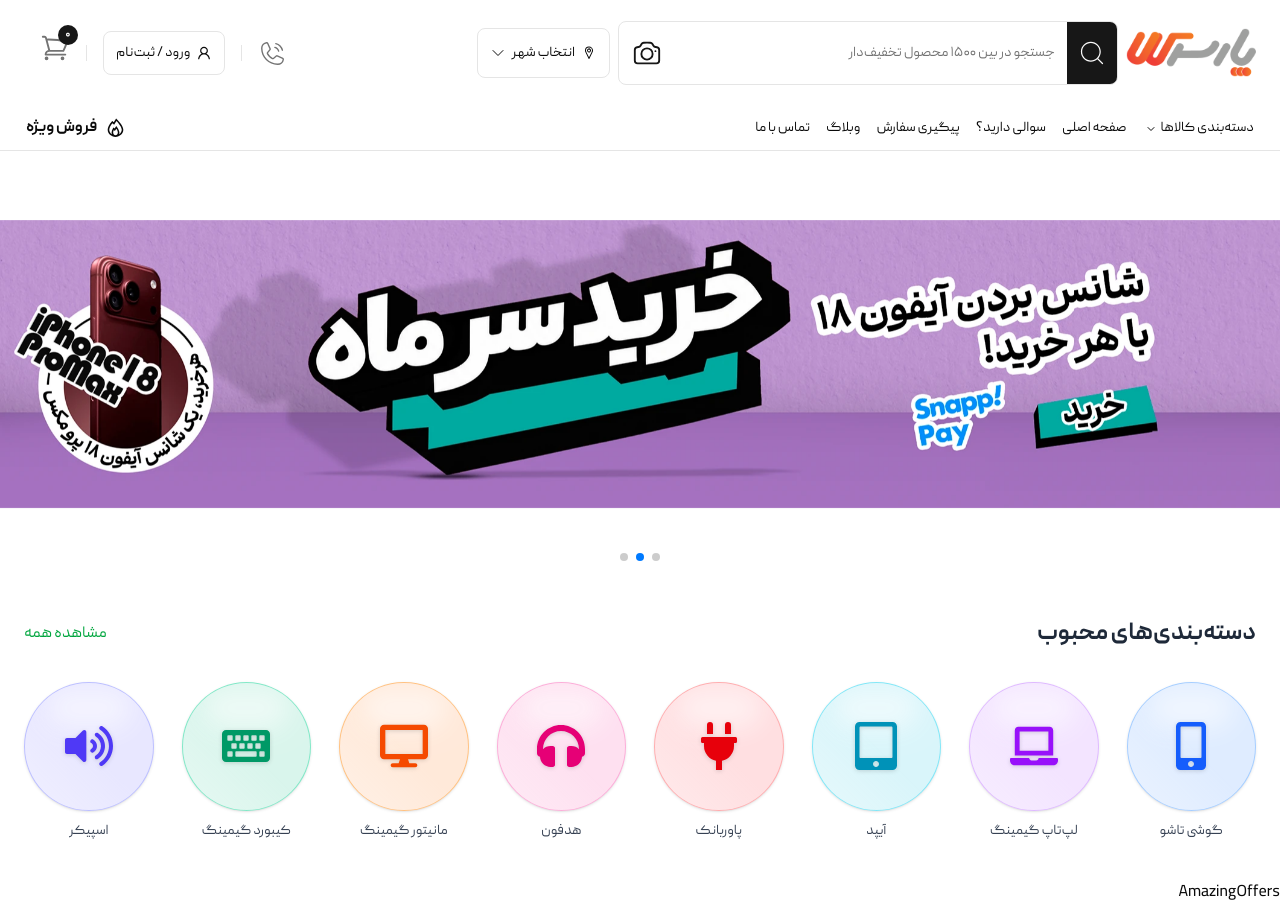
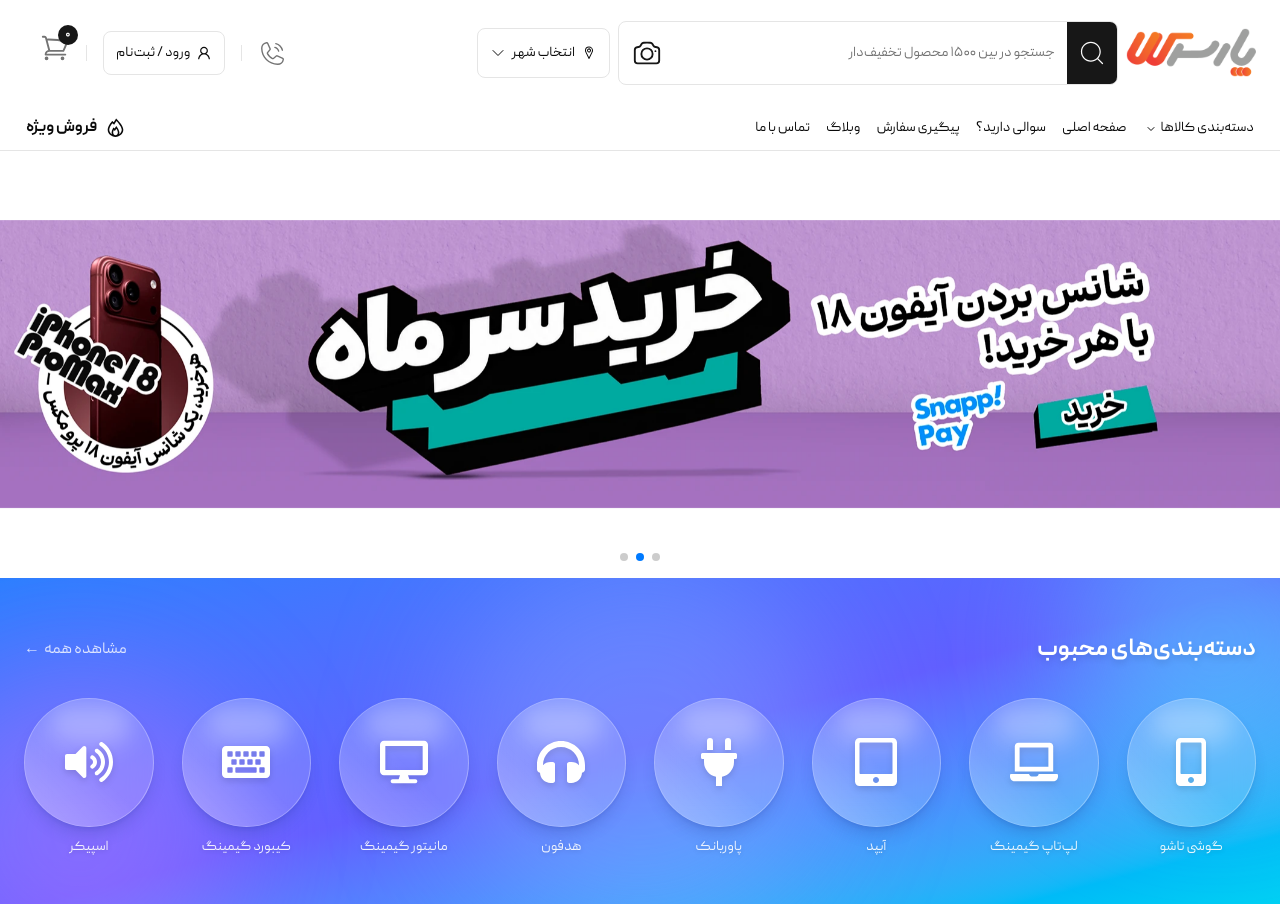
Before and after one commit to devfaf/kalachi-shop, a Next.js app: page / in a window 1280 px wide. Shown: the top 904 px of the page. Built offline with nearby package versions, Linux system fonts and the light colour scheme; what @mui/material-nextjs would draw is missing.

Commit message:
style: change feature category styles

```diff
--- a/src/components/home/FeaturedCategories.tsx
+++ b/src/components/home/FeaturedCategories.tsx
@@ -16,130 +16,79 @@
     slug: "foldable-phones",
     name: "گوشی تاشو",
     icon: FaMobileAlt,
-    bg: "bg-blue-500/15",
-    border: "border-blue-400/40",
-    hoverBg: "group-hover:bg-blue-500/25",
-    hoverBorder: "group-hover:border-blue-500",
-    iconColor: "text-blue-600",
-    hoverIcon: "group-hover:text-blue-500",
-    glow: "group-hover:shadow-blue-400/50",
-    textHover: "group-hover:text-blue-600",
   },
   {
     categoryId: "gaming-laptops",
     slug: "gaming-laptops",
     name: "لپ‌تاپ گیمینگ",
     icon: FaLaptop,
-    bg: "bg-purple-500/15",
-    border: "border-purple-400/40",
-    hoverBg: "group-hover:bg-purple-500/25",
-    hoverBorder: "group-hover:border-purple-500",
-    iconColor: "text-purple-600",
-    hoverIcon: "group-hover:text-purple-500",
-    glow: "group-hover:shadow-purple-400/50",
-    textHover: "group-hover:text-purple-600",
   },
   {
     categoryId: "ipad",
     slug: "ipad",
     name: "آیپد",
     icon: FaTabletAlt,
-    bg: "bg-cyan-500/15",
-    border: "border-cyan-400/40",
-    hoverBg: "group-hover:bg-cyan-500/25",
-    hoverBorder: "group-hover:border-cyan-500",
-    iconColor: "text-cyan-600",
-    hoverIcon: "group-hover:text-cyan-500",
-    glow: "group-hover:shadow-cyan-400/50",
-    textHover: "group-hover:text-cyan-600",
   },
   {
     categoryId: "power-banks",
     slug: "power-banks",
     name: "پاوربانک",
     icon: FaPlug,
-    bg: "bg-red-500/15",
-    border: "border-red-400/40",
-    hoverBg: "group-hover:bg-red-500/25",
-    hoverBorder: "group-hover:border-red-500",
-    iconColor: "text-red-600",
-    hoverIcon: "group-hover:text-red-500",
-    glow: "group-hover:shadow-red-400/50",
-    textHover: "group-hover:text-red-600",
   },
   {
     categoryId: "headphones",
     slug: "headphones",
     name: "هدفون",
     icon: FaHeadphones,
-    bg: "bg-pink-500/15",
-    border: "border-pink-400/40",
-    hoverBg: "group-hover:bg-pink-500/25",
-    hoverBorder: "group-hover:border-pink-500",
-    iconColor: "text-pink-600",
-    hoverIcon: "group-hover:text-pink-500",
-    glow: "group-hover:shadow-pink-400/50",
-    textHover: "group-hover:text-pink-600",
   },
   {
     categoryId: "gaming-monitors",
     slug: "gaming-monitors",
     name: "مانیتور گیمینگ",
     icon: FaDesktop,
-    bg: "bg-orange-500/15",
-    border: "border-orange-400/40",
-    hoverBg: "group-hover:bg-orange-500/25",
-    hoverBorder: "group-hover:border-orange-500",
-    iconColor: "text-orange-600",
-    hoverIcon: "group-hover:text-orange-500",
-    glow: "group-hover:shadow-orange-400/50",
-    textHover: "group-hover:text-orange-600",
   },
   {
     categoryId: "gaming-keyboards",
     slug: "gaming-keyboards",
     name: "کیبورد گیمینگ",
     icon: FaKeyboard,
-    bg: "bg-emerald-500/15",
-    border: "border-emerald-400/40",
-    hoverBg: "group-hover:bg-emerald-500/25",
-    hoverBorder: "group-hover:border-emerald-500",
-    iconColor: "text-emerald-600",
-    hoverIcon: "group-hover:text-emerald-500",
-    glow: "group-hover:shadow-emerald-400/50",
-    textHover: "group-hover:text-emerald-600",
   },
   {
     categoryId: "speakers",
     slug: "speakers",
     name: "اسپیکر",
     icon: FaVolumeUp,
-    bg: "bg-indigo-500/15",
-    border: "border-indigo-400/40",
-    hoverBg: "group-hover:bg-indigo-500/25",
-    hoverBorder: "group-hover:border-indigo-500",
-    iconColor: "text-indigo-600",
-    hoverIcon: "group-hover:text-indigo-500",
-    glow: "group-hover:shadow-indigo-400/50",
-    textHover: "group-hover:text-indigo-600",
   },
 ];
 
 const FeaturedCategories = () => {
   return (
-    <section className="py-6 md:py-10 px-3 md:px-6 max-w-7xl mx-auto">
+    <section className="relative py-10 md:py-14 px-3 md:px-6 max-w-7xl mx-auto overflow-hidden">
+      {/* 🌈 پس‌زمینه گرادیانی آبی-بنفش-سبز */}
+      <div className="absolute inset-0 -z-10 bg-gradient-to-br from-blue-500 via-indigo-500 to-cyan-400" />
+
+      {/* ✨ بلاب‌های نور برای عمق بیشتر */}
+      <div className="absolute -top-20 -right-20 w-72 h-72 bg-cyan-300/40 rounded-full blur-3xl -z-10" />
+      <div className="absolute -bottom-20 -left-20 w-80 h-80 bg-purple-400/40 rounded-full blur-3xl -z-10" />
+      <div className="absolute top-1/2 left-1/2 w-96 h-96 bg-blue-300/30 rounded-full blur-3xl -translate-x-1/2 -translate-y-1/2 -z-10" />
+
+      {/* عنوان بخش */}
       <div className="flex items-center justify-between mb-6 md:mb-8">
-        <h2 className="text-lg md:text-2xl font-bold text-gray-800">
+        <h2 className="text-lg md:text-2xl font-bold text-white drop-shadow-md">
           دسته‌بندی‌های محبوب
         </h2>
         <Link
           href="/categories"
-          className="text-sm md:text-base text-green-600 hover:text-green-700 font-medium transition-colors"
+          className="text-sm md:text-base text-white/80 hover:text-white font-medium transition-colors flex items-center gap-1 group"
         >
           مشاهده همه
+          <span className="group-hover:-translate-x-1 transition-transform duration-200">
+            ←
+          </span>
         </Link>
       </div>
 
+      {/* گرید دسته‌بندی‌ها */}
       <div className="grid grid-cols-4 md:grid-cols-6 lg:grid-cols-8 gap-3 md:gap-5 lg:gap-7">
         {featuredCategories.map((item) => {
           const Icon = item.icon;
@@ -150,21 +99,20 @@
               href={`/category/${item.slug}`}
               className="group flex flex-col items-center gap-2 md:gap-3 cursor-pointer"
             >
-              <div
-                className={`relative w-full aspect-square max-w-[110px] md:max-w-[130px] lg:max-w-[150px] rounded-full backdrop-blur-md border shadow-sm group-hover:shadow-lg transition-all duration-300 flex items-center justify-center overflow-hidden ${item.bg} ${item.border} ${item.hoverBg} ${item.hoverBorder} ${item.glow}`}
-              >
-                <div className="absolute inset-0 bg-gradient-to-tr from-white/50 via-transparent to-transparent opacity-70 group-hover:opacity-100 transition-opacity duration-300 pointer-events-none" />
+              {/* 🫧 آیکون دایره‌ای شیشه‌ای */}
+              <div className="relative w-full aspect-square max-w-[110px] md:max-w-[130px] lg:max-w-[150px] rounded-full bg-white/15 backdrop-blur-md border border-white/30 group-hover:bg-white/25 group-hover:border-white/60 shadow-lg shadow-blue-900/20 group-hover:shadow-xl group-hover:shadow-cyan-300/30 transition-all duration-300 flex items-center justify-center overflow-hidden">
+                {/* براقی شیشه */}
+                <div className="absolute inset-0 bg-gradient-to-tr from-white/40 via-transparent to-transparent opacity-60 group-hover:opacity-90 transition-opacity duration-300" />
 
-                <div className="absolute top-1 left-1/2 -translate-x-1/2 w-2/3 h-1/3 bg-white/50 rounded-full blur-md pointer-events-none" />
+                {/* هایلایت بالای دایره */}
+                <div className="absolute top-1 left-1/2 -translate-x-1/2 w-2/3 h-1/3 bg-white/30 rounded-full blur-md pointer-events-none" />
 
-                <Icon
-                  className={`relative text-3xl md:text-4xl lg:text-5xl drop-shadow-sm group-hover:scale-110 transition-all duration-300 ${item.iconColor} ${item.hoverIcon}`}
-                />
+                {/* آیکون */}
+                <Icon className="relative text-3xl md:text-4xl lg:text-5xl text-white drop-shadow-md group-hover:scale-110 group-hover:text-cyan-100 transition-all duration-300" />
               </div>
 
-              <p
-                className={`text-[11px] md:text-sm text-center text-gray-700 font-medium leading-tight line-clamp-2 transition-colors duration-200 ${item.textHover}`}
-              >
+              {/* نام دسته */}
+              <p className="text-[11px] md:text-sm text-center text-white/90 group-hover:text-white font-medium leading-tight line-clamp-2 transition-colors duration-200 drop-shadow-sm">
                 {item.name}
               </p>
             </Link>
```
